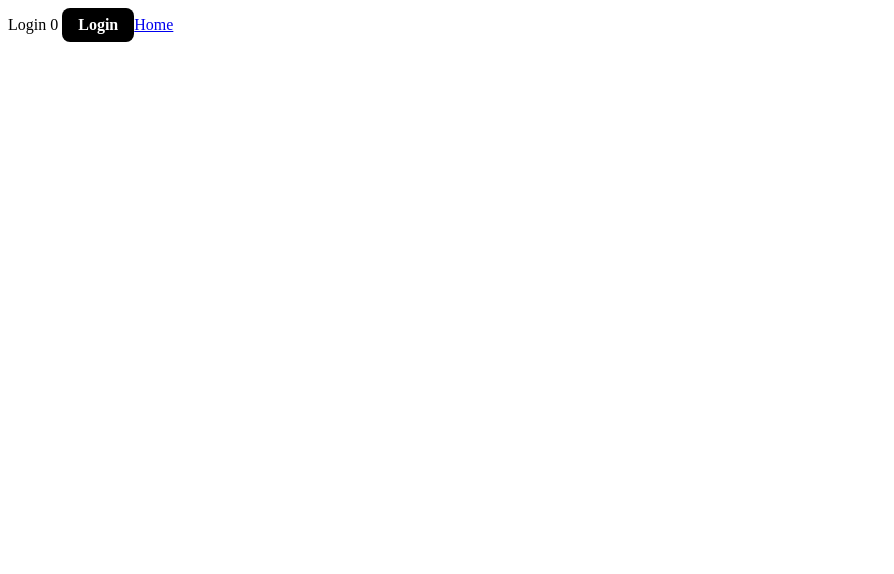
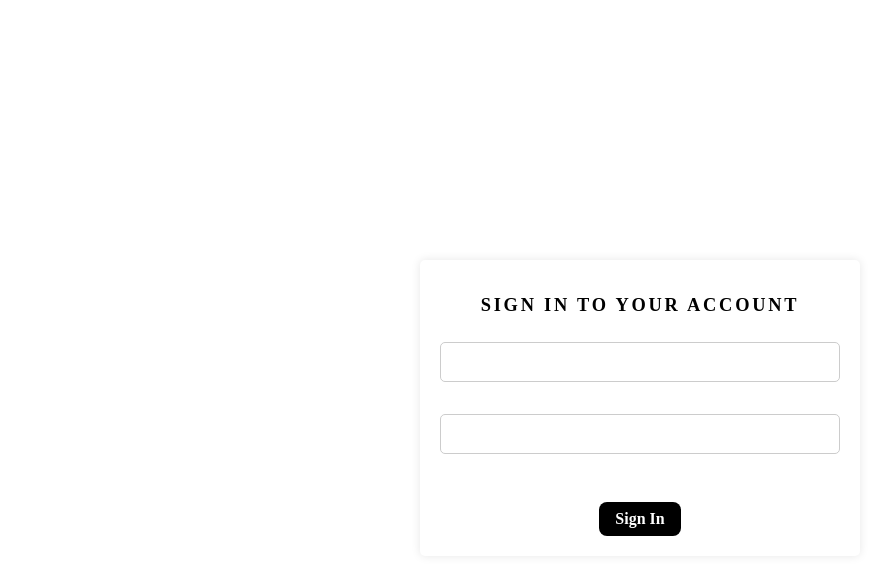
Before and after one commit to FarhanShares/nuxtmin, a Nuxt app: page /login in a window 1280 px wide. Shown: the top 574 px of the page, without its empty margins (0-894 px from the left). Built offline with nearby package versions, Linux system fonts and the light colour scheme.

Commit message:
feat: initial design

```diff
--- a/assets/scss/app.scss
+++ b/assets/scss/app.scss
@@ -1,3 +1,23 @@
+.flexy-center {
+  display: flex;
+  align-items: center;
+  justify-content: center;
+}
+
+.mt- {
+  &0 {
+    margin-top: 0;
+  }
+  &1 {
+    margin-top: 1rem;
+  }
+  &2 {
+    margin-top: 2rem;
+  }
+  &3 {
+    margin-top: 3rem;
+  }
+}
 .button {
   display: inline-block;
   padding: 0.5em 1em;
--- a/pages/login/index.vue
+++ b/pages/login/index.vue
@@ -1,12 +1,19 @@
 <template>
-  <div>
-    Login
+  <div class="login">
+   <div class="login__body">
+      <h1 class="login__body__title">SIGN IN TO YOUR ACCOUNT</h1>
 
-    {{ $store.state.counter }}
-    <button class="button button--primary" @click="$store.commit('increment')">
-      Login
-    </button>
-    <nuxt-link to="/">Home</nuxt-link>
+      <input type="text" class="field field--primary" />
+
+      <input type="password" class="field field--primary mt-2" />
+
+      <div class="flexy-center mt-3">
+        <button class="button button--primary">
+          Sign In
+        </button>
+      </div>
+      <!-- <nuxt-link to="/">Home</nuxt-link> -->
+   </div>
   </div>
 </template>
 
@@ -17,3 +24,45 @@ export default Vue.extend({
   name: 'LoginPage',
 })
 </script>
+
+<style lang="scss" scoped>
+.login {
+  height: 100vh;
+  display: flex;
+  align-items: center;
+  justify-content: center;
+
+  &__body {
+    max-width: 400px;
+    padding: 20px;
+    background: #fff;
+    border-radius: 5px;
+    box-shadow: 0 0 10px rgba(0,0,0,.1);
+
+    &__title {
+      font-size: 1.15rem;
+      font-weight: bold;
+      line-height: 1.35;
+      letter-spacing: 0.15em;
+      text-align: center;
+      margin-bottom: 1.5rem;
+    }
+  }
+}
+
+.field {
+  width: 100%;
+  height: 40px;
+  padding: 0 10px;
+  border: 1px solid #ccc;
+  border-radius: 5px;
+  box-sizing: border-box;
+  font-size: 1rem;
+  line-height: 1.5;
+  outline: none;
+
+  &--primary {
+    border-color: #ccc;
+  }
+}
+</style>
```
